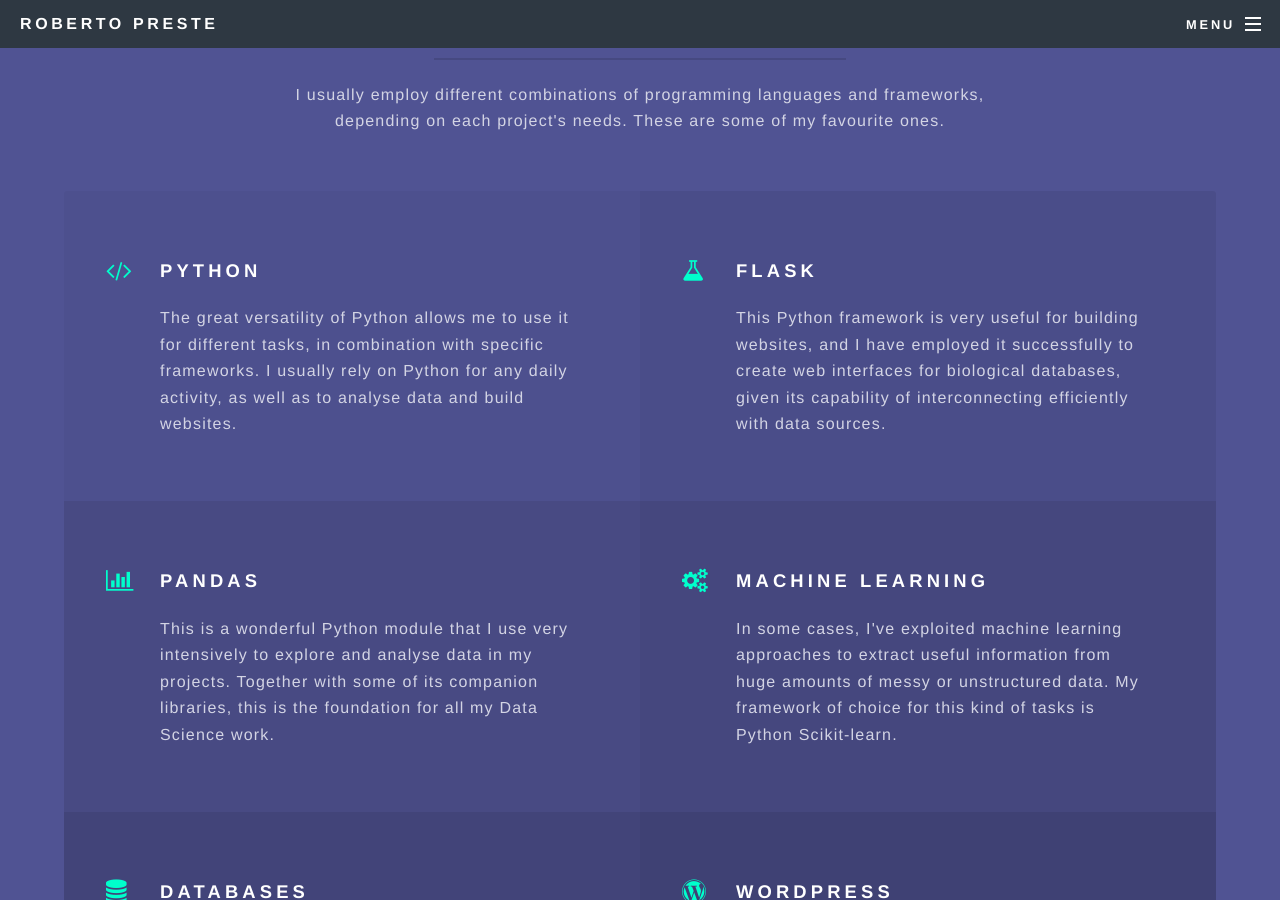
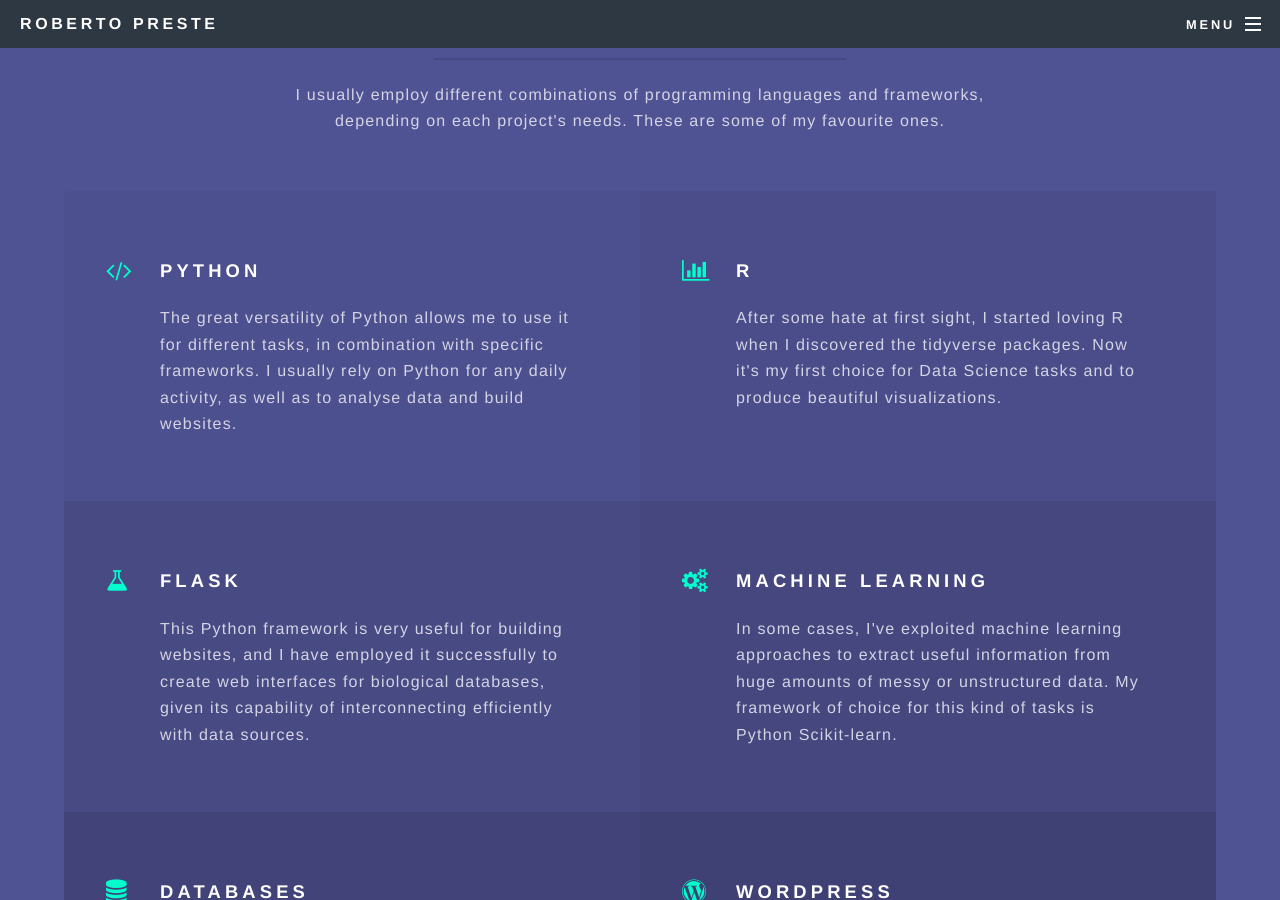
Before and after one commit to robertopreste/robertopreste.github.io, a Jekyll site: the page built from index.html, in a window 1280 px wide and 900 px high, scrolled down 2117 px. Built offline with Jekyll 4.4.1, drawn with Linux system fonts in a browser that asks for light colours.

Commit message:
Change Pandas element to R

```diff
--- a/index.html
+++ b/index.html
@@ -86,14 +86,18 @@
 					<h3>Python</h3>
 					<p>The great versatility of Python allows me to use it for different tasks, in combination with specific frameworks. I usually rely on Python for any daily activity, as well as to analyse data and build websites.</p>
 				</li>
+				<li class="icon fa-bar-chart">
+                    <h3>R</h3>
+                    <p>After some hate at first sight, I started loving R when I discovered the tidyverse packages. Now it's my first choice for Data Science tasks and to produce beautiful visualizations. </p>
+                </li>
 				<li class="icon fa-flask">
 					<h3>Flask</h3>
 					<p>This Python framework is very useful for building websites, and I have employed it successfully to create web interfaces for biological databases, given its capability of interconnecting efficiently with data sources.</p>
 				</li>
-				<li class="icon fa-bar-chart">
-					<h3>Pandas</h3>
-					<p>This is a wonderful Python module that I use very intensively to explore and analyse data in my projects. Together with some of its companion libraries, this is the foundation for all my Data Science work.</p>
-				</li>
+				<!--<li class="icon fa-bar-chart">-->
+					<!--<h3>Pandas</h3>-->
+					<!--<p>This is a wonderful Python module that I use very intensively to explore and analyse data in my projects. Together with some of its companion libraries, this is the foundation for all my Data Science work.</p>-->
+				<!--</li>-->
 				<li class="icon fa-cogs">
 					<h3>Machine Learning</h3>
 					<p>In some cases, I've exploited machine learning approaches to extract useful information from huge amounts of messy or unstructured data. My framework of choice for this kind of tasks is Python Scikit-learn.</p>
```
